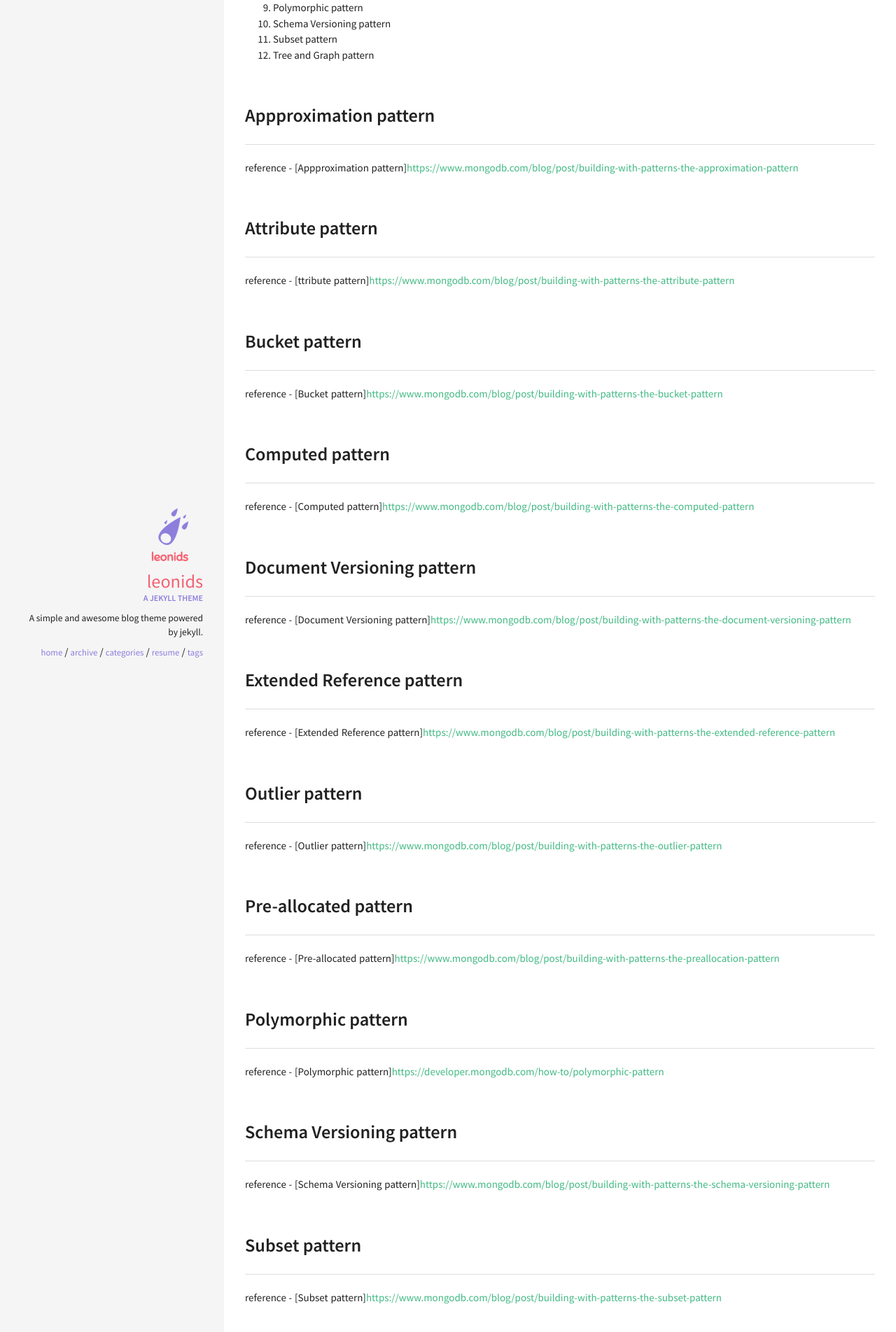
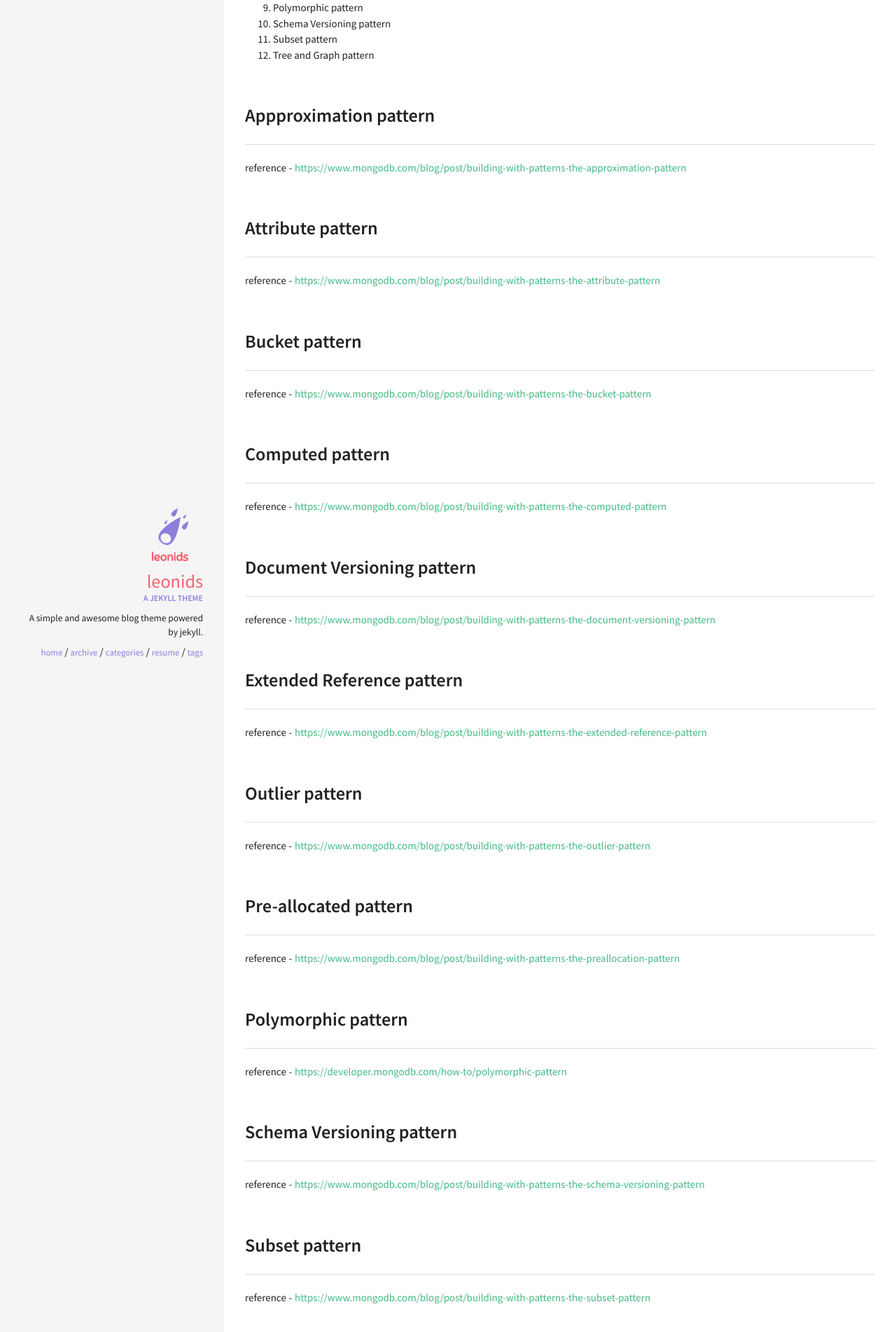
Before and after one commit to mingyuchoo/mingyuchoo.github.io, a Jekyll site: the page built from _posts/2021-01-02-mongodb-modeling-pattern.md, in a window 1280 px wide. Shown: the part 581-2485 px from the top of the page at 70% size. Built offline with Jekyll 4.4.1, drawn with Linux system fonts in a browser that asks for light colours; some of the changed text lies outside the part shown.

Commit message:
modified

```diff
--- a/_posts/2021-01-02-mongodb-modeling-pattern.md
+++ b/_posts/2021-01-02-mongodb-modeling-pattern.md
@@ -26,48 +26,48 @@ reference - []<https://www.mongodb.com/blog/post/building-with-patterns-a-summar
 
 ## Appproximation pattern
 
-reference - [Appproximation pattern]<https://www.mongodb.com/blog/post/building-with-patterns-the-approximation-pattern>
+reference - <https://www.mongodb.com/blog/post/building-with-patterns-the-approximation-pattern>
 
 ## Attribute pattern
 
-reference - [ttribute pattern]<https://www.mongodb.com/blog/post/building-with-patterns-the-attribute-pattern>
+reference - <https://www.mongodb.com/blog/post/building-with-patterns-the-attribute-pattern>
 
 ## Bucket pattern
 
-reference - [Bucket pattern]<https://www.mongodb.com/blog/post/building-with-patterns-the-bucket-pattern>
+reference - <https://www.mongodb.com/blog/post/building-with-patterns-the-bucket-pattern>
 
 ## Computed pattern
 
-reference - [Computed pattern]<https://www.mongodb.com/blog/post/building-with-patterns-the-computed-pattern>
+reference - <https://www.mongodb.com/blog/post/building-with-patterns-the-computed-pattern>
 
 ## Document Versioning pattern
 
-reference - [Document Versioning pattern]<https://www.mongodb.com/blog/post/building-with-patterns-the-document-versioning-pattern>
+reference - <https://www.mongodb.com/blog/post/building-with-patterns-the-document-versioning-pattern>
 
 ## Extended Reference pattern
 
-reference - [Extended Reference pattern]<https://www.mongodb.com/blog/post/building-with-patterns-the-extended-reference-pattern>
+reference - <https://www.mongodb.com/blog/post/building-with-patterns-the-extended-reference-pattern>
 
 ## Outlier pattern
 
-reference - [Outlier pattern]<https://www.mongodb.com/blog/post/building-with-patterns-the-outlier-pattern>
+reference - <https://www.mongodb.com/blog/post/building-with-patterns-the-outlier-pattern>
 
 ## Pre-allocated pattern
 
-reference - [Pre-allocated pattern]<https://www.mongodb.com/blog/post/building-with-patterns-the-preallocation-pattern>
+reference - <https://www.mongodb.com/blog/post/building-with-patterns-the-preallocation-pattern>
 
 ## Polymorphic pattern
 
-reference - [Polymorphic pattern]<https://developer.mongodb.com/how-to/polymorphic-pattern>
+reference - <https://developer.mongodb.com/how-to/polymorphic-pattern>
 
 ## Schema Versioning pattern
 
-reference - [Schema Versioning pattern]<https://www.mongodb.com/blog/post/building-with-patterns-the-schema-versioning-pattern>
+reference - <https://www.mongodb.com/blog/post/building-with-patterns-the-schema-versioning-pattern>
 
 ## Subset pattern
 
-reference - [Subset pattern]<https://www.mongodb.com/blog/post/building-with-patterns-the-subset-pattern>
+reference - <https://www.mongodb.com/blog/post/building-with-patterns-the-subset-pattern>
 
 ## Tree and Graph pattern
 
-reference - [Tree and Graph pattern]<https://www.mongodb.com/blog/post/building-with-patterns-the-tree-pattern>
+reference - <https://www.mongodb.com/blog/post/building-with-patterns-the-tree-pattern>
```
